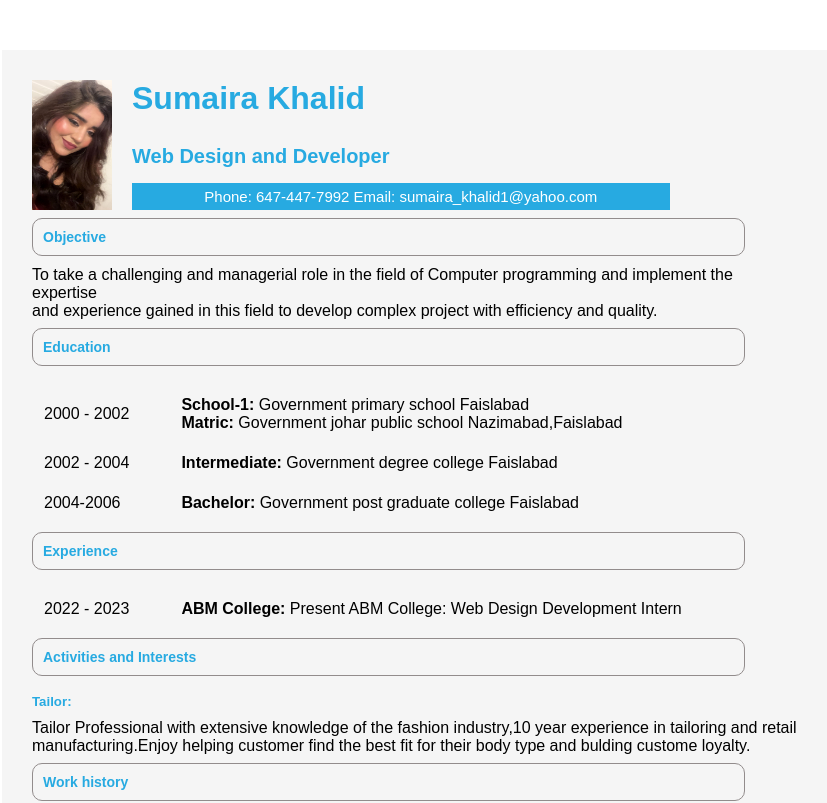
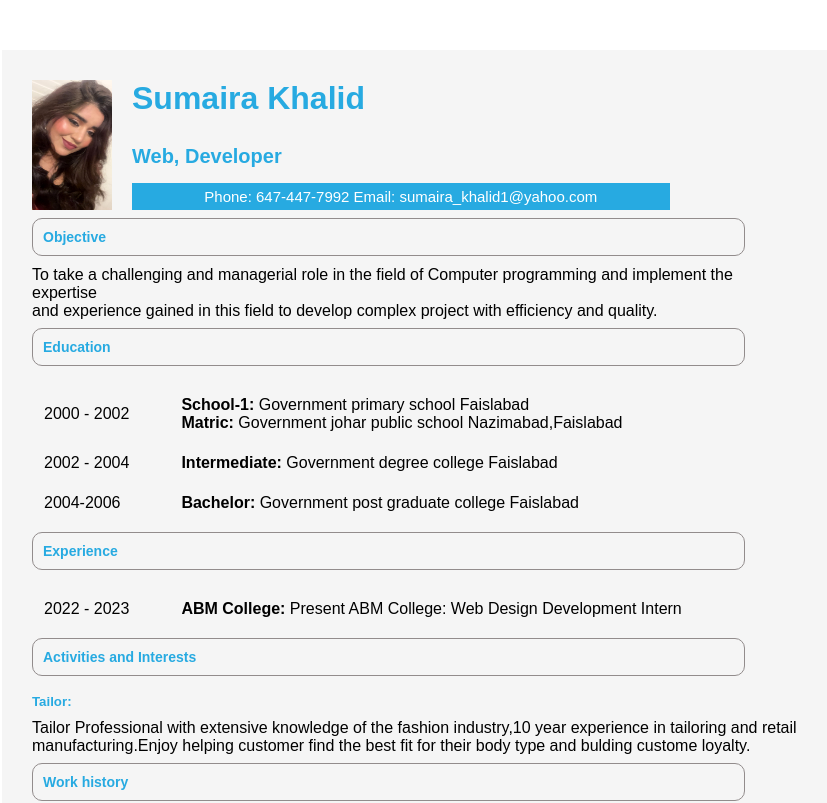
Before and after one commit to sumairakhalid1/cv, a plain HTML site: page index.html in a window 1280 px wide. Shown: the top 803 px of the page, without its empty margins (224-1051 px from the left). Drawn offline with Linux system fonts and the light colour scheme.

Commit message:
changed job title

```diff
--- a/index.html
+++ b/index.html
@@ -14,7 +14,7 @@
             <div class="contact">
                 <h1>Sumaira Khalid</h1>
                 <br>
-                <h4 id="job">Web Design and Developer</h4>
+                <h4 id="job">Web, Developer</h4>
                 <p id="contact-details">Phone: 647-447-7992 Email: sumaira_khalid1@yahoo.com</p>
 
             </div>
```
